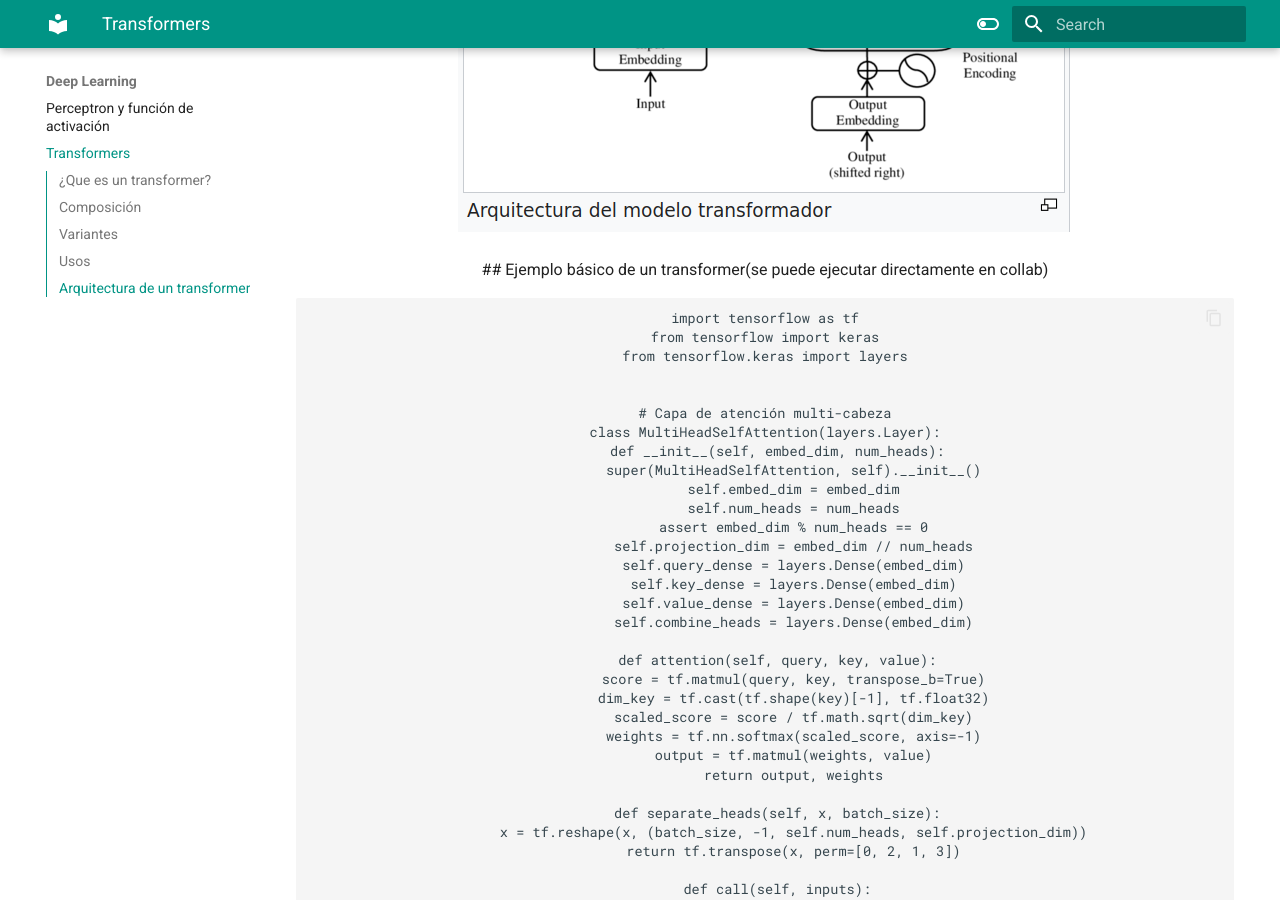
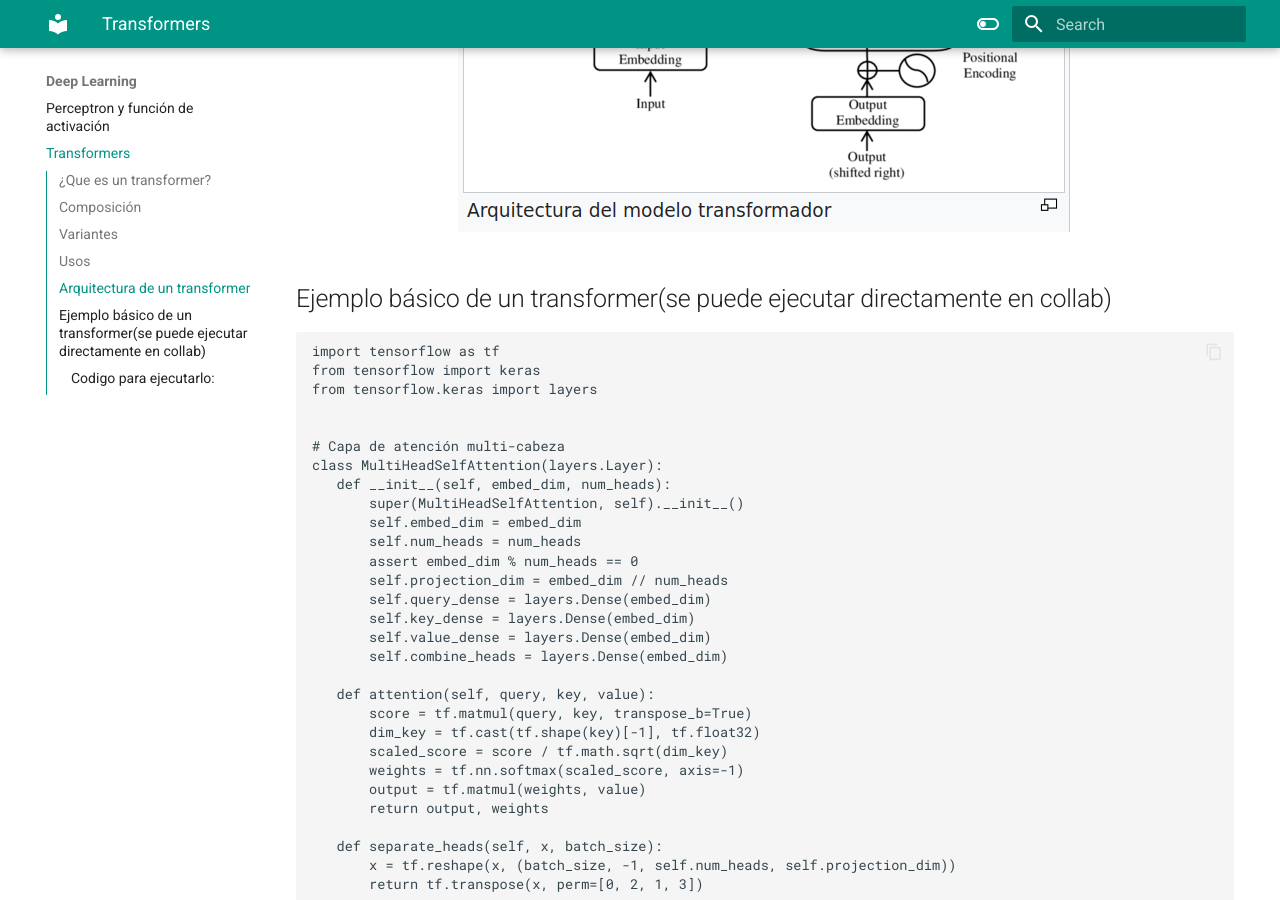
Before and after one commit to abl78-ua/Wiki-IMCR, an MkDocs documentation site: the page built from docs/Deep Learning/Transformers.md, in a window 1280 px wide and 900 px high, scrolled down 3560 px. Built offline with MkDocs 1.6.1 and Material for MkDocs 9.7.7, drawn with Linux system fonts in a browser that asks for light colours; some of the changed text lies outside the part shown.

Commit message:
Fixed bug in the image in transformers

````diff
--- a/docs/Deep Learning/Transformers.md
+++ b/docs/Deep Learning/Transformers.md
@@ -66,7 +66,7 @@ Estos son solo algunos ejemplos de los numerosos usos prácticos de los transfor
 ## Arquitectura de un transformer
 <figure markdown="span">
     <img src="../../images/transformer/ArquitecturaTransformer.png">
-<figure>
+</figure>
 
 ## Ejemplo básico de un transformer(se puede ejecutar directamente en collab)
 ```py
````
